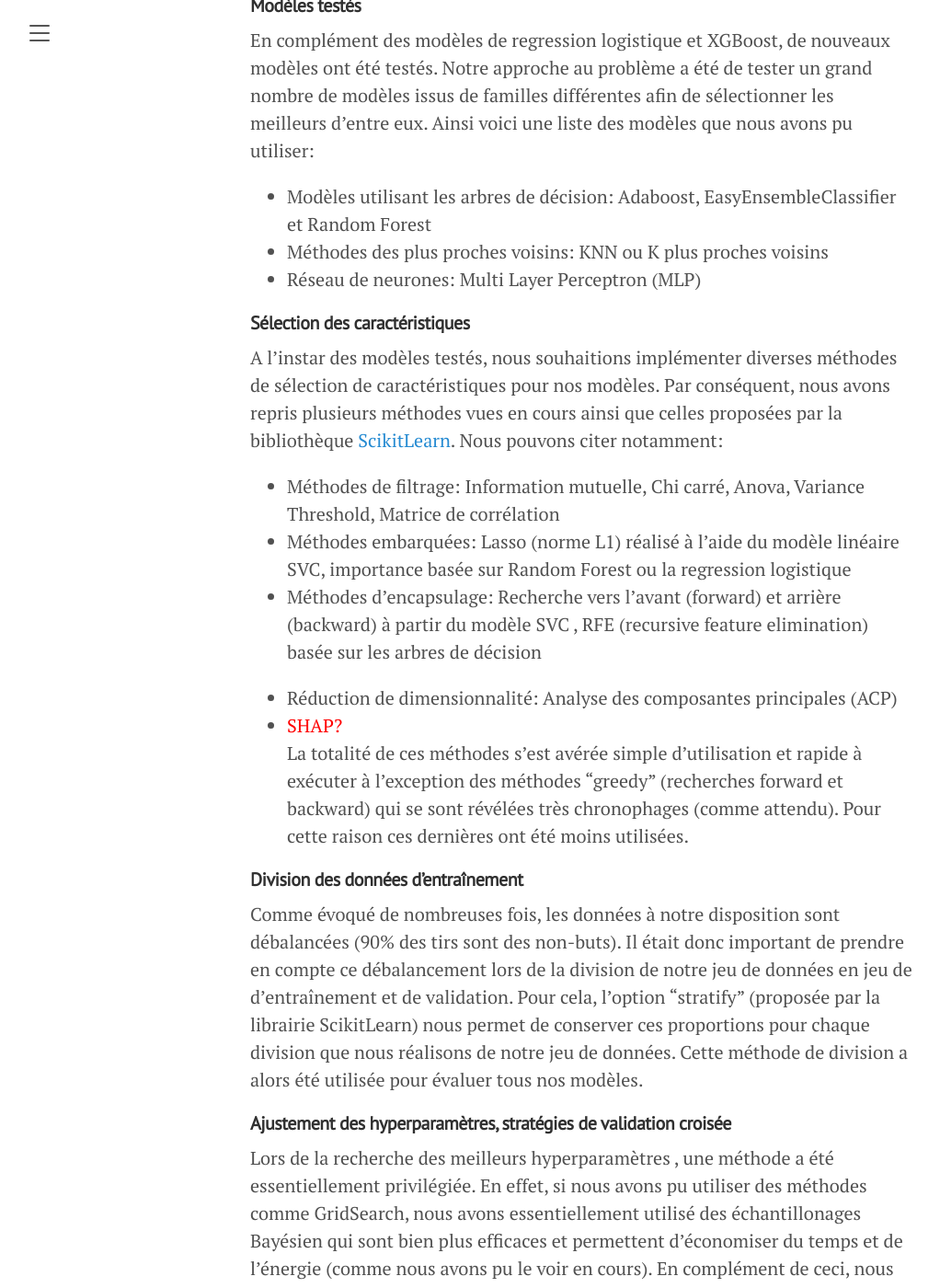
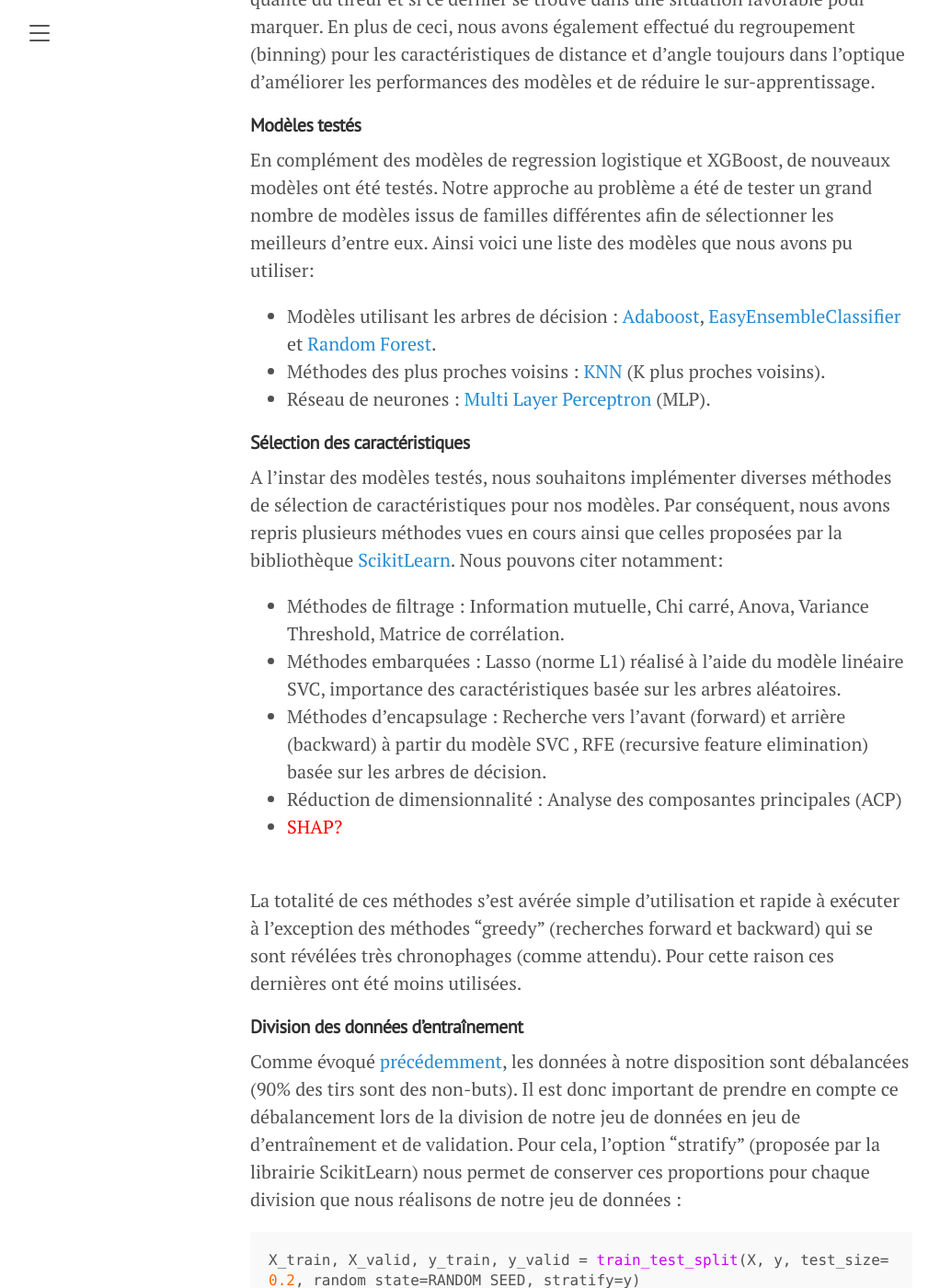
Before and after one commit to AlainFidahoussen/IFT6758-A2022-G08, a Jekyll site: the page built from blogpost/_posts/2022-11-18-milestone-2.md, in a window 1280 px wide and 1400 px high, scrolled down 8969 px. Shown: the whole window at 92% size, without its empty margins (8-1030 px from the left). Built offline with Jekyll 4.4.1, drawn with Linux system fonts in a browser that asks for light colours; some of the changed text lies outside the part shown.

Commit message:
Update 2022-11-18-milestone-2.md

````diff
--- a/blogpost/_posts/2022-11-18-milestone-2.md
+++ b/blogpost/_posts/2022-11-18-milestone-2.md
@@ -36,6 +36,7 @@
 ```
 
 À première vue, le modèle semble performant, car l'exactitude ("accuracy") obtenue est de 91%.
+<a name="Imbalanced"></a>
 Cependant, on remarque un fort débalancement des classes :
 ![Image](../imbalanced_fig.png)
 
@@ -145,9 +146,9 @@
 
 Voici les liens vers les expérimentations réalisées sur Comet, pour chacun des trois modèles :
 
-[Régression logistique avec la distance](https://www.comet.com/ift6758-a22-g08/logistic-regression/700a4412a3be4858aff082702f915c8c?experiment-tab=chart&showOutliers=true&smoothing=0&transformY=smoothing&xAxis=wall){:target="_blank"} <br>
-[Régression logistique avec l'angle](https://www.comet.com/ift6758-a22-g08/logistic-regression/253ae48d3855474e8634828ae67c65ea?experiment-tab=chart&showOutliers=true&smoothing=0&transformY=smoothing&xAxis=wall){:target="_blank"}  <br>
-[Régression logistique avec la distance et l'angle](https://www.comet.com/ift6758-a22-g08/logistic-regression/facc7cfe4d804279ae378a63148dfddb?experiment-tab=chart&showOutliers=true&smoothing=0&transformY=smoothing&xAxis=wall){:target="_blank"} <br>
+[Régression logistique avec la distance](https://www.comet.com/ift6758-a22-g08/logistic-regression/13ddd64727d24f0992c8de1fbed986cd?experiment-tab=chart&showOutliers=true&smoothing=0&transformY=smoothing&xAxis=wall){:target="_blank"} <br>
+[Régression logistique avec l'angle](https://www.comet.com/ift6758-a22-g08/logistic-regression/18029be53d7c493081d875638f8eb5d9?experiment-tab=chart&showOutliers=true&smoothing=0&transformY=smoothing&xAxis=wall){:target="_blank"}  <br>
+[Régression logistique avec la distance et l'angle](https://www.comet.com/ift6758-a22-g08/logistic-regression/22e4757c0af94157a7c238fa370e982e?experiment-tab=chart&showOutliers=true&smoothing=0&transformY=smoothing&xAxis=wall){:target="_blank"} <br>
 
 Par ailleurs, les trois modèles ont été enregistrés dans le [registre des modèles](https://www.comet.com/ift6758-a22-g08#model-registry){:target="_blank"}. <br>
 
@@ -205,6 +206,7 @@
 ). <br>
 - <u>Elapsed time since Power Play</u> (numérique) : temps écoulé, en secondes, depuis une situation de Power Play.<br>
 
+<a name="Q4_FeaturesAdd"></a>
 #### **Caractéristiques additionnelles**
 - <u>Shooter Goal Ratio Last Season</u>(numérique) : ratio du nombre de buts sur le nombre de tirs du tireur lors la saison précédente.<br>
 - <u>Goalie Goal Ratio Last Season</u> (numérique) : ratio du nombre de buts encaissés sur le nombre de tirs subi par le gardien lors la saison précédente.<br>
@@ -216,38 +218,92 @@
 
 ## Question 6 : Faites de votre mieux
 
-#### **Ingénieurie des caractéristiques**
-Comme évoqué précédemment, de nouvelles caractéristiques ont été ajoutées à nos modèles avec notamment le ratio du nombre de buts sur le nombre de tirs lors de la saison précédente pour chaque tireur, le ratio du nombre de buts encaissés sur le nombre de tirs pour les gardiens de but, la préférence manuelle des joueurs (droitier ou gaucher) ainsi que la position des joueurs sur la patinoire (Défense, Centre, Aile gauche ou droite, ou gardien de but). L'idée derrière cet ajout était d'obtenir un maximum d'informations pour aider notre modèle lors de la prédiction en lui permettant ainsi d'avoir une "idée" de la qualité du tireur et si ce dernier se trouve dans une situation favorable pour marquer.
-En plus de ceci, nous avons également pu réaliser du binning pour les caractéristiques de distance et d'angle toujours dans l'optique d'améliorer les performances des modèles.
+#### **Ingéniérie des caractéristiques**
+Comme évoqué [précédemment](#Q4_FeaturesAdd), de nouvelles caractéristiques ont été ajoutées à nos modèles avec notamment :
+ - Le ratio du nombre de buts sur le nombre de tirs lors de la saison précédente pour chaque
+tireur.
+ - Le ratio du nombre de buts encaissés sur le nombre de tirs pour les gardiens de but.
+ - La préférence manuelle des joueurs (droitier ou gaucher)
+ - La position des joueurs sur la patinoire (Défense, Centre, Aile gauche ou droite, ou gardien de but). <br>
+
+L'objectif de ces ajouts est d'obtenir un maximum d'informations pour aider
+notre modèle lors de la prédiction en lui permettant ainsi d'avoir une "idée" de la qualité du
+tireur et si ce dernier se trouve dans une situation favorable pour marquer.
+En plus de ceci, nous avons également effectué du regroupement (binning) pour les
+caractéristiques de distance et d'angle toujours dans l'optique
+d'améliorer les performances des modèles et de réduire le sur-apprentissage.
 
 #### **Modèles testés**
-En complément des modèles de regression logistique et XGBoost, de nouveaux modèles ont été testés. Notre approche au problème a été de tester un grand nombre de modèles issus de familles différentes afin de sélectionner les meilleurs d'entre eux. Ainsi voici une liste des modèles que nous avons pu utiliser:
-- Modèles utilisant les arbres de décision: Adaboost, EasyEnsembleClassifier et Random Forest
-- Méthodes des plus proches voisins: KNN ou K plus proches voisins
-- Réseau de neurones: Multi Layer Perceptron (MLP)
+En complément des modèles de regression logistique et XGBoost, de nouveaux modèles ont été testés.
+Notre approche au problème a été de tester un grand nombre de modèles issus de familles différentes
+afin de sélectionner les meilleurs d'entre eux.
+Ainsi voici une liste des modèles que nous avons pu utiliser:
+- Modèles utilisant les arbres de décision : [Adaboost](https://scikit-learn.org/stable/modules/generated/sklearn.ensemble.AdaBoostClassifier.html){:target="_blank"},
+[EasyEnsembleClassifier](https://imbalanced-learn.org/stable/references/generated/imblearn.ensemble.EasyEnsembleClassifier.html){:target="_blank"} et
+[Random Forest](https://scikit-learn.org/stable/modules/generated/sklearn.ensemble.RandomForestClassifier.html){:target="_blank"}.
+- Méthodes des plus proches voisins : [KNN](https://scikit-learn.org/stable/modules/generated/sklearn.neighbors.KNeighborsClassifier.html){:target="_blank"} (K plus proches voisins).
+- Réseau de neurones : [Multi Layer Perceptron](https://keras.io/guides/sequential_model/){:target="_blank"} (MLP).
 
 #### **Sélection des caractéristiques**
-A l'instar des modèles testés, nous souhaitions implémenter diverses méthodes de sélection de caractéristiques pour nos modèles. Par conséquent, nous avons repris plusieurs méthodes vues en cours ainsi que celles proposées par la bibliothèque [ScikitLearn](https://scikit-learn.org/stable/modules/feature_selection.html){:target="_blank"}. Nous pouvons citer notamment:
-- Méthodes de filtrage: Information mutuelle, Chi carré, Anova, Variance Threshold, Matrice de corrélation
-- Méthodes embarquées: Lasso (norme L1) réalisé à l'aide du modèle linéaire SVC, importance basée sur Random Forest ou la regression logistique
-- Méthodes d'encapsulage: Recherche vers l'avant (forward) et arrière (backward) à partir du modèle SVC , RFE (recursive feature elimination) basée sur les arbres de décision
+A l'instar des modèles testés, nous souhaitons implémenter diverses méthodes de sélection de caractéristiques pour nos modèles. Par conséquent, nous avons repris plusieurs méthodes vues en cours ainsi que celles proposées par la bibliothèque [ScikitLearn](https://scikit-learn.org/stable/modules/feature_selection.html){:target="_blank"}.
+Nous pouvons citer notamment:
+- Méthodes de filtrage : Information mutuelle, Chi carré, Anova, Variance Threshold, Matrice de corrélation.
+- Méthodes embarquées : Lasso (norme L1) réalisé à l'aide du modèle linéaire SVC, importance des caractéristiques basée sur les arbres aléatoires.
+- Méthodes d'encapsulage : Recherche vers l'avant (forward) et arrière (backward) à partir du modèle SVC , RFE (recursive feature elimination) basée sur les arbres de décision.
+- Réduction de dimensionnalité : Analyse des composantes principales (ACP)
+- <font color='red'> SHAP? </font> <br>
 
-- Réduction de dimensionnalité: Analyse des composantes principales (ACP)
-- <font color='red'> SHAP? </font>
 La totalité de ces méthodes s'est avérée simple d'utilisation et rapide à exécuter à l'exception des méthodes "greedy" (recherches forward et backward) qui se sont révélées très chronophages (comme attendu). Pour cette raison ces dernières ont été moins utilisées.
 
 #### **Division des données d'entraînement**
 
-Comme évoqué de nombreuses fois, les données à notre disposition sont débalancées (90% des tirs sont des non-buts). Il était donc important de prendre en compte ce débalancement lors de la division de notre jeu de données en jeu de d'entraînement et de validation. Pour cela, l'option "stratify" (proposée par la librairie ScikitLearn) nous permet de conserver ces proportions pour chaque division que nous réalisons de notre jeu de données. Cette méthode de division a alors été utilisée pour évaluer tous nos modèles.
+Comme évoqué [précédemment](#Imbalanced), les données à notre disposition
+sont débalancées (90% des tirs sont des non-buts).
+Il est donc important de prendre en compte ce débalancement lors de la
+division de notre jeu de données en jeu de d'entraînement et de validation.
+Pour cela, l'option "stratify" (proposée par la librairie ScikitLearn)
+nous permet de conserver ces proportions pour chaque division que nous
+réalisons de notre jeu de données :
+
+```python
+X_train, X_valid, y_train, y_valid = train_test_split(X, y, test_size=0.2, random_state=RANDOM_SEED, stratify=y)
+print(Counter(y_valid)[0] / Counter(y_valid)[1])
+print(Counter(y)[0] / Counter(y)[1])
+
+>> 9.660857441617289
+>> 9.661229042490152
+```
+
+Cette méthode de division est utilisée pour entraîner et évaluer tous nos modèles.
+
+
 
 #### **Ajustement des hyperparamètres, stratégies de validation croisée**
 
-Lors de la recherche des meilleurs hyperparamètres , une méthode a été essentiellement privilégiée. En effet, si nous avons pu utiliser des méthodes comme GridSearch, nous avons essentiellement utilisé des échantillonages Bayésien qui sont bien plus efficaces et permettent d'économiser du temps et de l'énergie (comme nous avons pu le voir en cours). En complément de ceci, nous avons réalisé des validations croisées de notre jeu d'entraînement et ceci pour toutes nos recherches (généralement en divisant notre jeu d'entraînement en 5).
-Ces recherches d'hyperparamètres ont été effectuées à la fois pour les modèles que nous utilisions pour nos prédictions mais également pour les méthodes de sélection de caractéristiques, notamment pour les méthodes de filtrage afin de savoir quel nombre de caractéristiques à garder était optimal. Concernant les modèles, plusieurs plages d'hyperparamètres propres à ces derniers ont été étudiés comme la longueur, profondeur et le coefficient gamma pour les modèles usant des arbres de décision, le nombre de couches et de neurones pour les réseaux de neurones ou encore le nombre de voisins à considérer pour les modèles KNN. De manière plus générale, plusieurs valeurs de learning rate ont également été étudiées.
+Pour la recherche des meilleurs hyperparamètres, nous utilisons l'optimisation bayésienne qui permet
+de trouver un jeu d'hyperparamètres plus rapidement qu'une recherche de type "GridSearch".
+Ces recherches d'hyperparamètres sont effectuées aussi bien pour les modèles
+que pour les méthodes de sélection de caractéristiques, notamment pour les méthodes de filtrage afin de savoir quel nombre de caractéristiques à garder était optimal.
+
+
+Concernant les modèles, les hyperparamètres évalués peuvent être :
+ - La longueur, la profondeur et le coefficient gamma pour les modèles usant des arbres de décision.
+ - Le nombre de couches et de neurones pour les réseaux de neurones.
+ - Le nombre de voisins à considérer pour les modèles KNN.
+
+Concernant les techniques de sélection de caractéristiques, les hyperparamètres peuvent être :
+ - Le nombre de composantes pour l'analyse de composantes principales.
+ - Le nombre de caractéristiques à conserver pour la méthode Anova.
+ - Le terme de pénalité pour les méthodes Lasso.
+
+L'évaluation des hyperparamètres est effectuée par des méthodes de validations croisées.
+
 
 #### **Régularisation**
 
-Si l'utilisation de la norme L1 (LASSO) a été utilisée pour la sélection de caractéristiques comme vu auparavant, elle a également été utilisée dans nos modèles pour la régularisation de modèles et tout particulièrement pour les modèles MLP. Pour ces derniers, la régularisation avec la norme L2 a aussi été implémentée ainsi qu'une combinaison de ces deux normes.
+Si l'utilisation de la norme L1 (LASSO) a été utilisée pour la sélection
+de caractéristiques comme vu auparavant,
+elle a également été utilisée pour la régularisation des modèles MLP. Pour ces derniers, la régularisation avec la norme L2 a aussi été implémentée ainsi qu'une combinaison de ces deux normes.
 L'élagage de nos modèles basés sur les arbres de décision a aussi été utilisé (controlé par le paramètres gamma vu dans la section précédente).
 
 #### **Nouvelles métriques**
````
